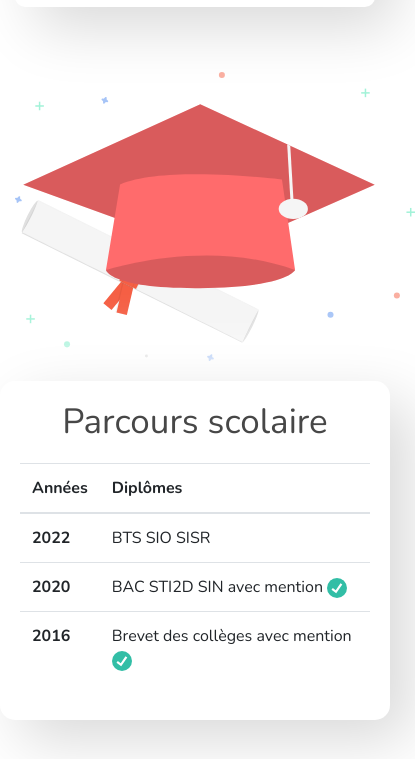
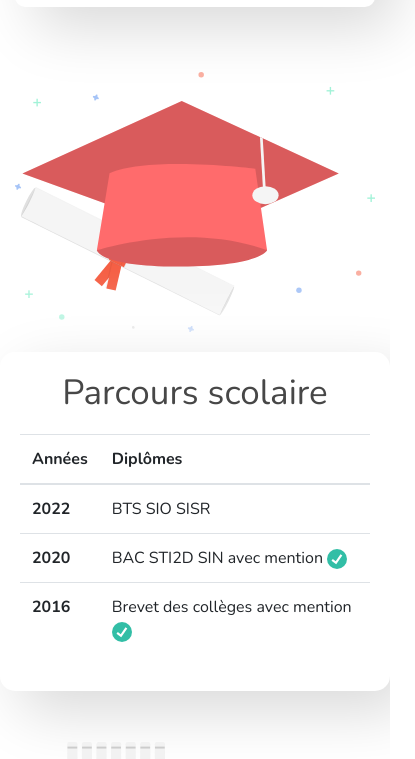
Before and after one commit to Thomas-Houtrique/Thomas-Houtrique.github.io, a website: page index.html in a window 390 px wide. Shown: the part 1487-2246 px from the top of the page, 415 px wide, since content can reach past the window. Drawn offline with nearby package versions, Linux system fonts and the light colour scheme; no server answers.

Commit message:
fix mobile devices

```diff
--- a/scss/index.scss
+++ b/scss/index.scss
@@ -150,6 +150,7 @@ h2 {
 h3 {
   text-align: center;
   font-weight: bold;
+  font-size: 23px;
   color: #474747;
 }
 
@@ -279,6 +280,9 @@ img {
   .flip-card {
     margin-top: 20px;
   }
+  .svg{
+    width: 100%;
+  }
 }
 
 @media only screen and (min-width: 991px) {
```
Also changed, not shown: css/index.css.
